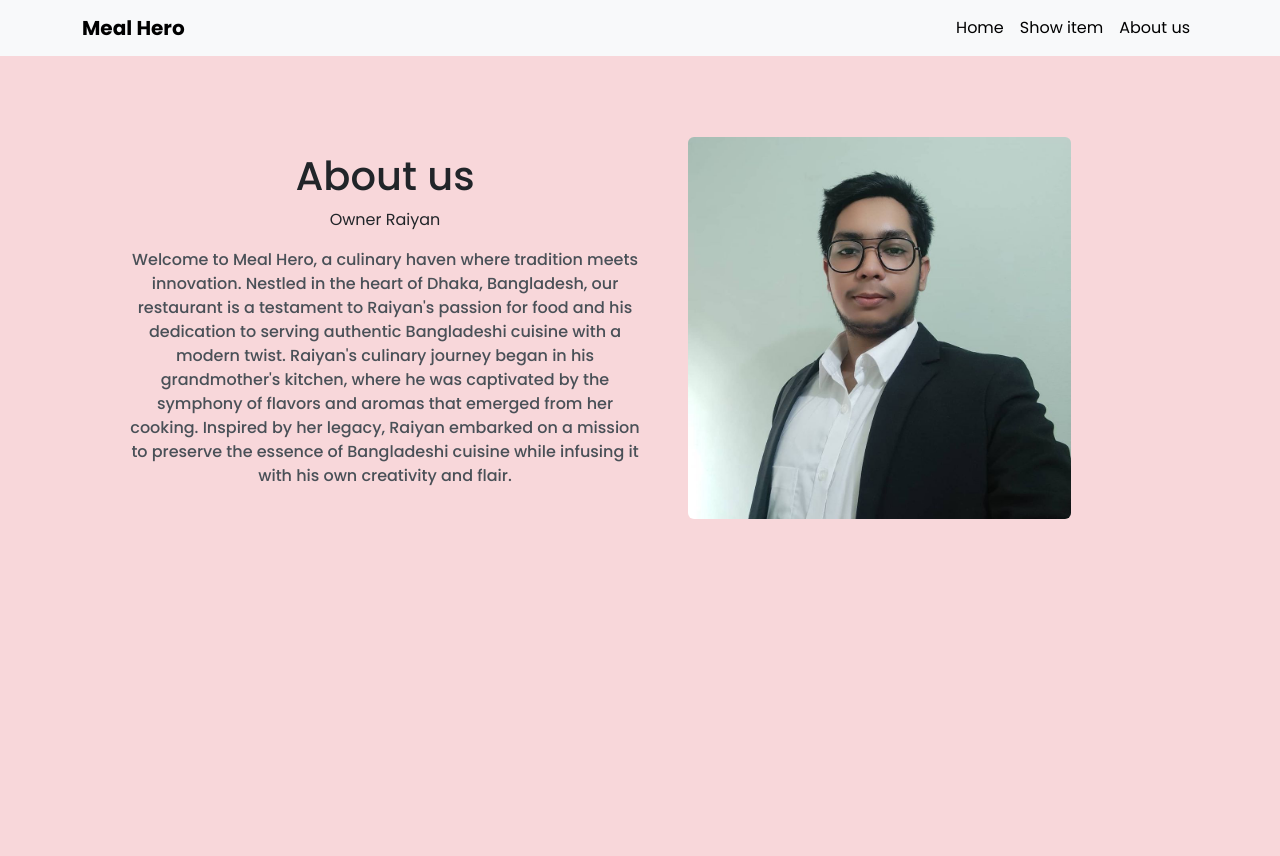
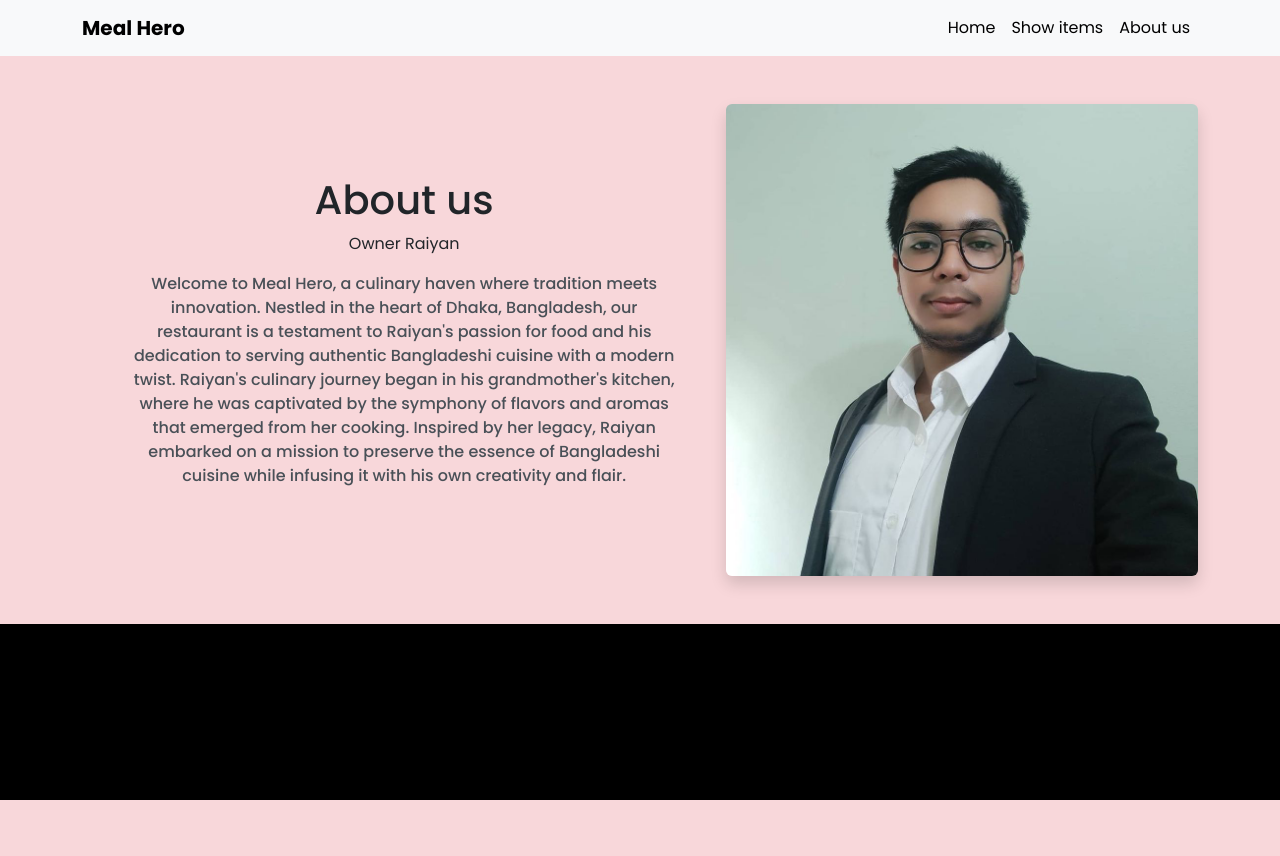
Before and after one commit to coderboy-raiyan/meal-hero-django, a Django app: page /about-us/ in a window 1280 px wide. After the commit the page ends 800 px from the top, so only its background shows below. Run offline with Django 4.2, Linux system fonts and the light colour scheme.

Commit message:
all done

```diff
--- a/restaurant/about_us/templates/about_us/about.html
+++ b/restaurant/about_us/templates/about_us/about.html
@@ -11,7 +11,7 @@
 
 {% block content %}
     <section>
-        <section class="bg-danger-subtle vh-100">
+        <section class="bg-danger-subtle h-100">
             <div
               class="d-flex flex-column flex-lg-row container mx-auto align-items-center py-5"
             >
@@ -25,8 +25,8 @@
                 Raiyan's culinary journey began in his grandmother's kitchen, where he was captivated by the symphony of flavors and aromas that emerged from her cooking. Inspired by her legacy, Raiyan embarked on a mission to preserve the essence of Bangladeshi cuisine while infusing it with his own creativity and flair.</p>
               </div>
 
-              <div class="w-lg-50 w-100 mx-auto">
-                <img class="w-75 rounded" src="{%static 'profile.jpg'%}" alt="" />
+              <div class="w-lg-50">
+                <img class="w-100 w-lg-50 mx-auto shadow rounded" src="{%static 'profile.jpg'%}" alt="" />
               </div>
             </div>
           </section>
--- a/restaurant/templates/base.html
+++ b/restaurant/templates/base.html
@@ -51,7 +51,7 @@
                   class="nav-link active"
                   aria-current="page"
                   href="{%url 'meal' %}"
-                  >Show item</a
+                  >Show items</a
                 >
               </li>
               <li class="nav-item">
```
